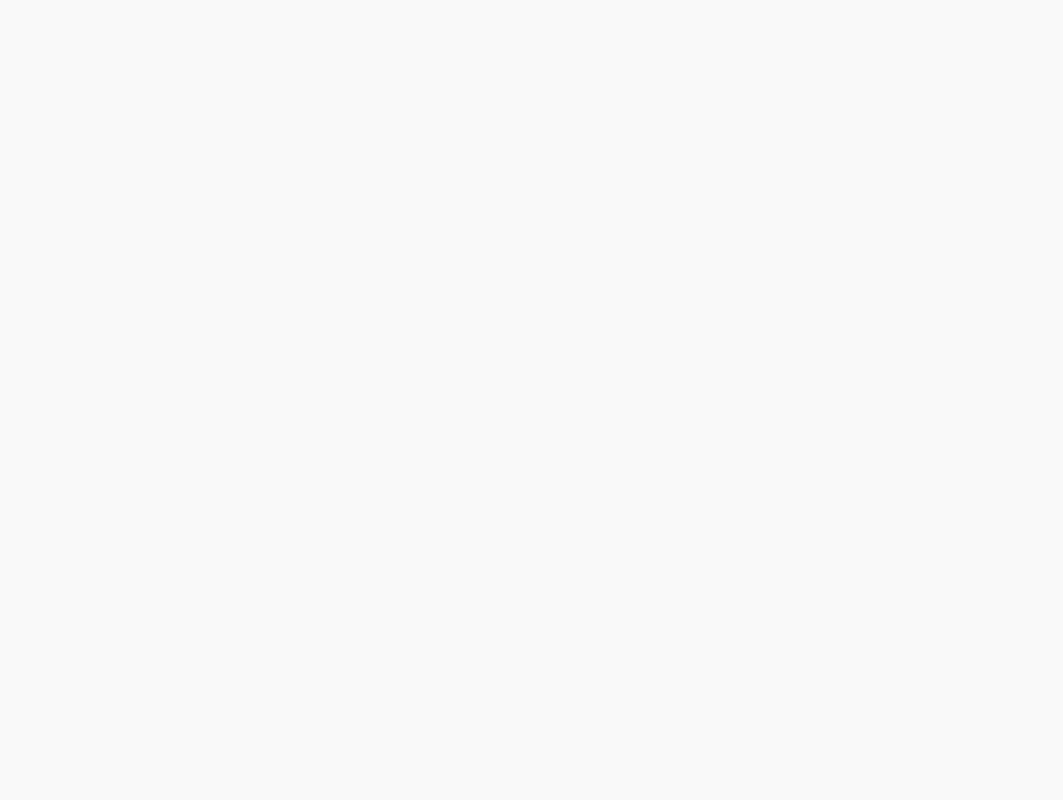
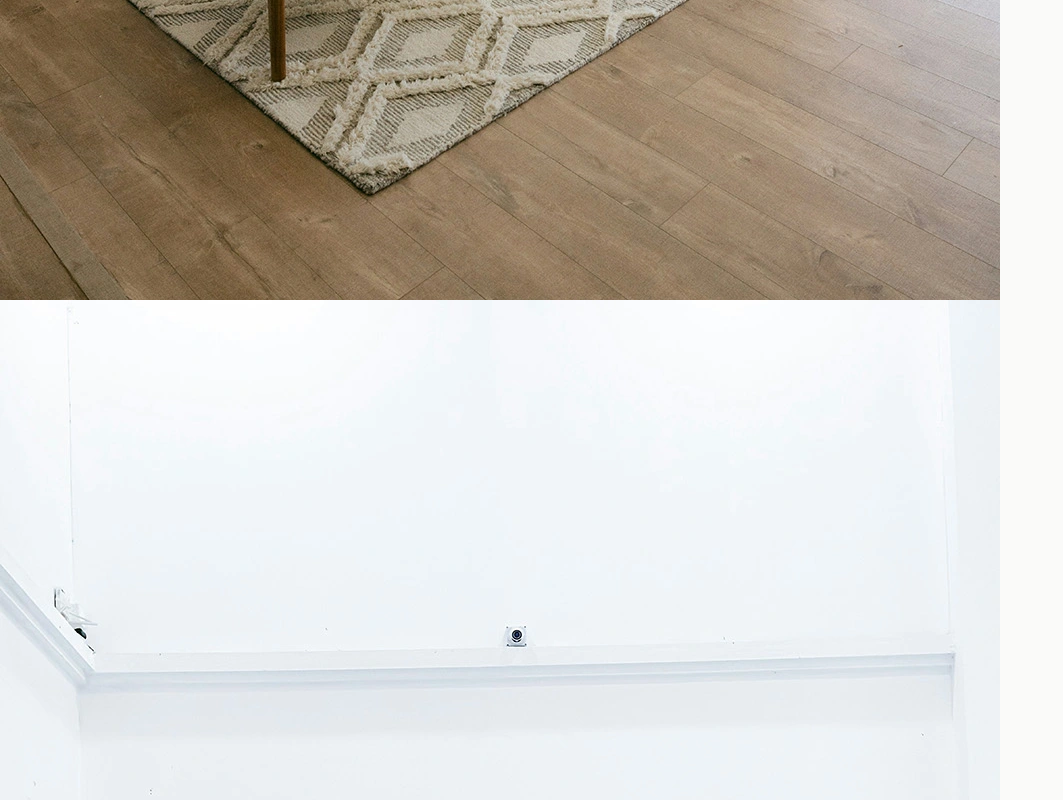
Before and after one commit to ionutpetru4046/Simple-Landing-Page, a React (Vite) app: page / in a window 1280 px wide. Shown: the part 7936-8736 px from the top of the page, without its empty margins (0-1063 px from the left). Before the commit the page ends 3736 px from the top, so only its background shows below. Built offline with nearby package versions, Linux system fonts and the light colour scheme.

Commit message:
images added to portfolio section

```diff
--- a/src/components/Portfolio.jsx
+++ b/src/components/Portfolio.jsx
@@ -1,10 +1,19 @@
+import { PORTFOLIO_PROJECTS } from "../constants"
+
 const Portfolio = () => {
   return (
     <section className="max-w-7xl mx-auto border-b-2" id="portfolio">
         <div className="mb-20">
             <h2 className="text-xl lg:text-3xl tracking-tight text-center uppercase
             mt-20 mb-12">Portfolio</h2>
-            <div className=""></div>
+            <div className="grid grid-cols-1 gap-4 md:grid-cols-2 lg:grid-cols-3">
+                {PORTFOLIO_PROJECTS.map((project) => (
+                    <div key={project.id} className="group relative overflow-hidden rounded-3xl
+                    mx-4">
+                        <img src={project.image} />
+                    </div>
+                ))}
+            </div>
         </div>
     </section>
   )
```
